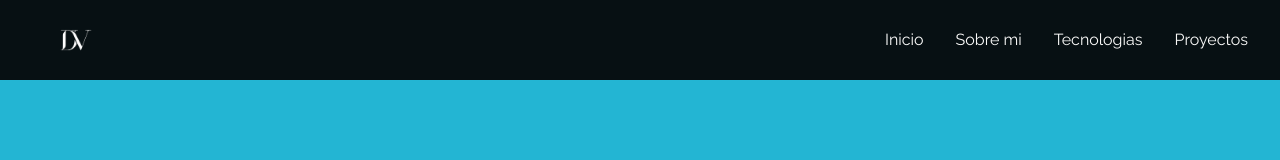
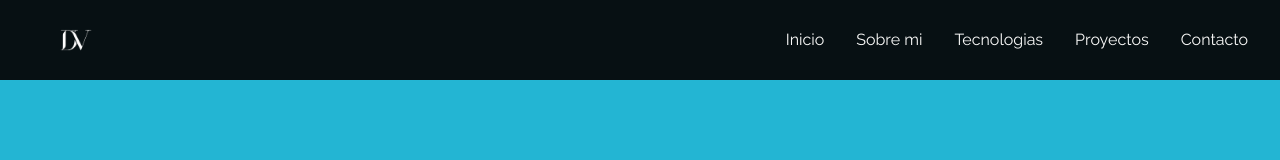
Before and after one commit to diegoivg98/portafolio-DV, a React (Vite) app: page / in a window 1280 px wide. Shown: the top 160 px of the page. Built offline with nearby package versions, Linux system fonts and the light colour scheme.

Commit message:
agregar Contact al Navbar con su Link Scroll

```diff
--- a/src/components/Navbar.jsx
+++ b/src/components/Navbar.jsx
@@ -39,6 +39,11 @@ const Navbar = () => {
             Proyectos
           </Link>
         </li>
+        <li>
+          <Link to="contact" smooth={true} duration={500}>
+            Contacto
+          </Link>
+        </li>
       </ul>
 
       {/* Menu Hamburger */}
@@ -72,6 +77,11 @@ const Navbar = () => {
         <li className="py-6 text-4xl">
           <Link onClick={handleClick} to="works" smooth={true} duration={500}>
             Proyectos
+          </Link>
+        </li>
+        <li className="py-6 text-4xl">
+          <Link onClick={handleClick} to="contact" smooth={true} duration={500}>
+            Contacto
           </Link>
         </li>
       </ul>
```
